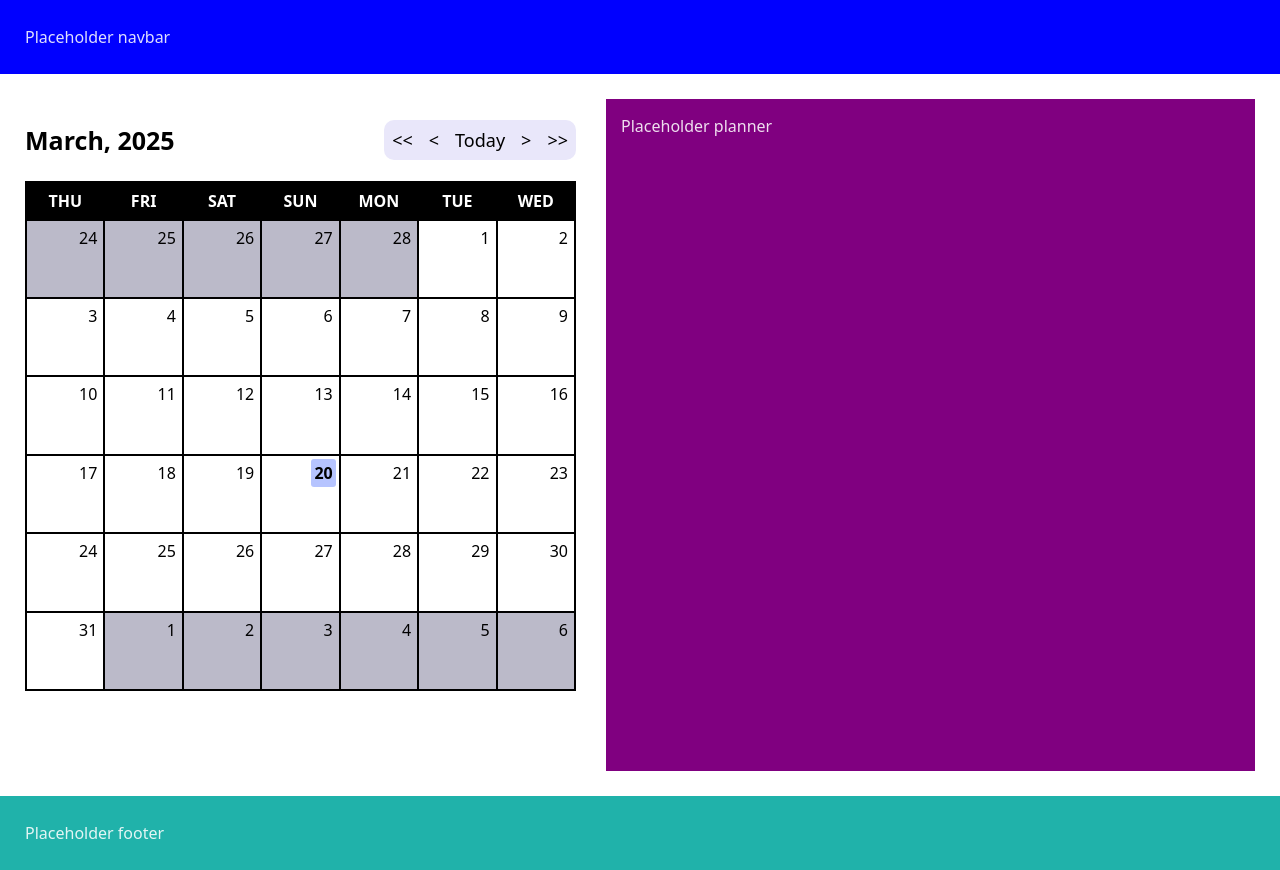
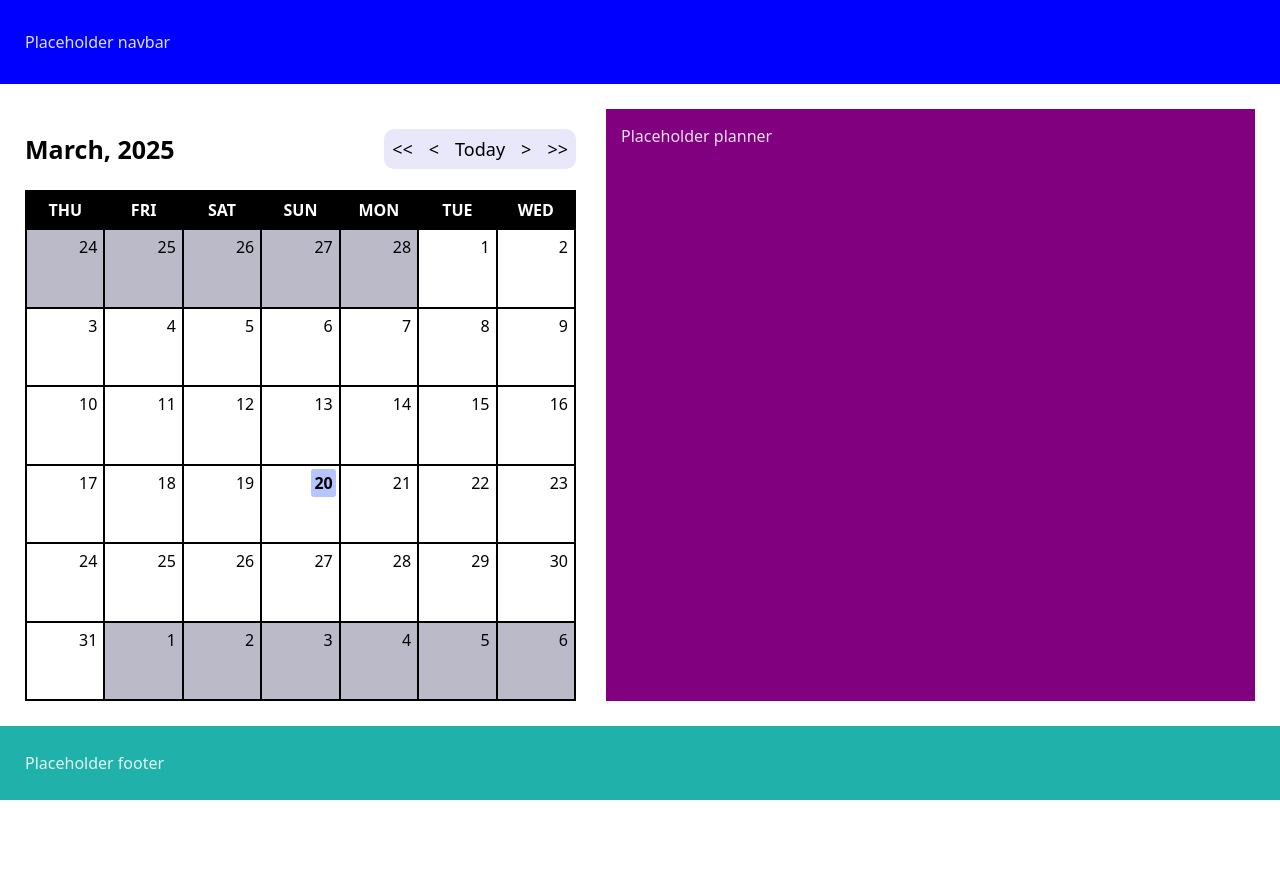
Before and after one commit to jubrito/planner-with-calendar, a React (Vite) app: page / in a window 1280 px wide. After the commit the page ends 800 px from the top, so only its background shows below. Built offline with nearby package versions, Linux system fonts and the light colour scheme.

Commit message:
style: set max-content to fix main row height to avoid rescailing

```diff
--- a/src/pages/Home/_home.module.scss
+++ b/src/pages/Home/_home.module.scss
@@ -4,7 +4,7 @@
 .home {
   display: grid;
   grid-template-columns: minmax(320px, 45%) 1fr;
-  grid-template-rows: 1fr 84% auto;
+  grid-template-rows: 1fr max-content auto;
   grid-row-gap: variables.$outer-spacing;
   grid-column-gap: 30px;
   grid-template-areas:
```
